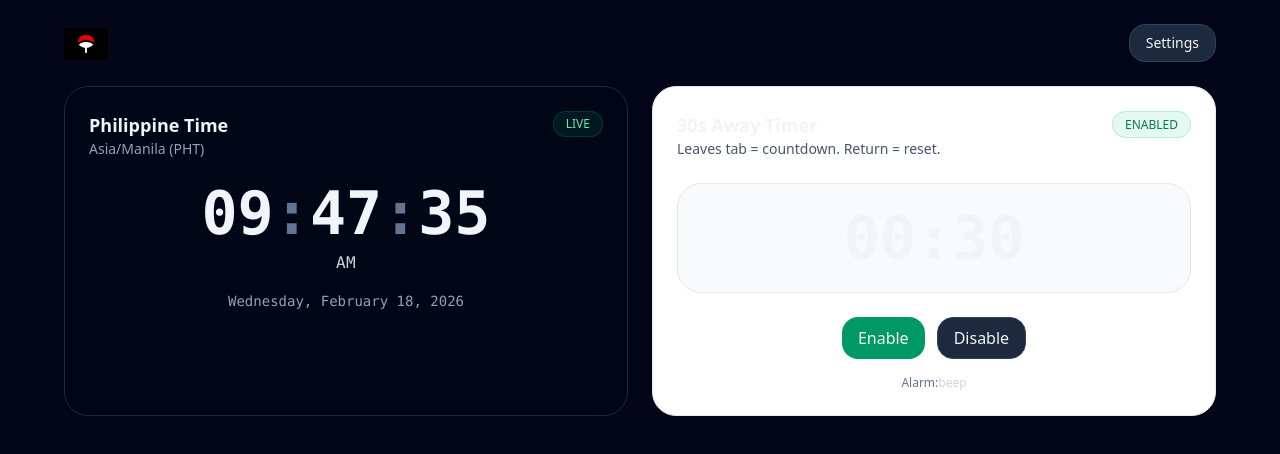
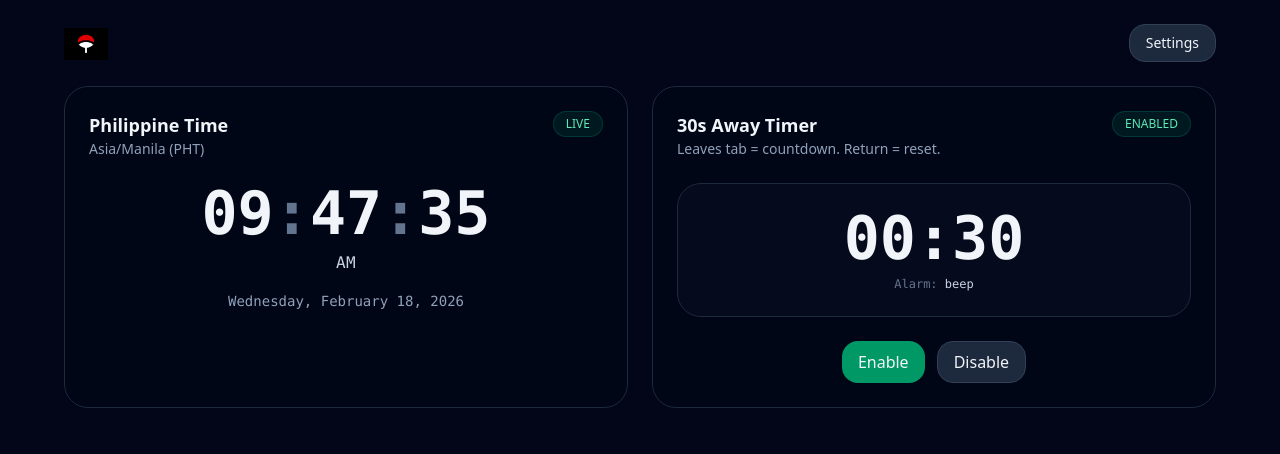
Before and after one commit to arceeluceno13/projectclock, a React (Vite) app: page / in a window 1280 px wide. Shown: the top 454 px of the page. Built offline with nearby package versions, Linux system fonts and the light colour scheme.

Commit message:
Refactor AwayTimer30s component for improved readability and styling

```diff
--- a/src/components/AwayTimer30s.tsx
+++ b/src/components/AwayTimer30s.tsx
@@ -12,7 +12,10 @@ type AwayTimer30sProps = {
   alarmSound: AlarmSound;
 };
 
-export default function AwayTimer30s({ alarmEnabled, alarmSound }: AwayTimer30sProps) {
+export default function AwayTimer30s({
+  alarmEnabled,
+  alarmSound,
+}: AwayTimer30sProps) {
   const [enabled, setEnabled] = useState<boolean>(true);
   const [remainingMs, setRemainingMs] = useState<number>(DEFAULT_MS);
   const [away, setAway] = useState<boolean>(false);
@@ -27,7 +30,8 @@ export default function AwayTimer30s({ alarmEnabled, alarmSound }: AwayTimer30sP
     return { mm: Math.floor(totalSec / 60), ss: totalSec % 60, totalSec };
   }, [remainingMs]);
 
-  const isWarning = enabled && away && remaining.totalSec > 0 && remaining.totalSec <= WARNING_SECONDS;
+  const isWarning =
+    enabled && away && remaining.totalSec > 0 && remaining.totalSec <= WARNING_SECONDS;
 
   // Detect away (mouse leave OR tab hidden)
   useEffect(() => {
@@ -37,11 +41,13 @@ export default function AwayTimer30s({ alarmEnabled, alarmSound }: AwayTimer30sP
       if ((e as any).relatedTarget === null) setAway(true);
     };
 
-    const onVisibility = (): void => setAway(document.visibilityState !== "visible");
+    const onVisibility = (): void =>
+      setAway(document.visibilityState !== "visible");
 
     document.addEventListener("mouseover", onMouseOver);
     document.addEventListener("mouseout", onMouseOut);
     document.addEventListener("visibilitychange", onVisibility);
+
     onVisibility();
 
     return () => {
@@ -51,7 +57,7 @@ export default function AwayTimer30s({ alarmEnabled, alarmSound }: AwayTimer30sP
     };
   }, []);
 
-  // Reset when user comes back
+  // Reset when user returns
   useEffect(() => {
     if (!away) {
       setRemainingMs(DEFAULT_MS);
@@ -60,7 +66,7 @@ export default function AwayTimer30s({ alarmEnabled, alarmSound }: AwayTimer30sP
     }
   }, [away]);
 
-  // Reset if timer disabled
+  // Reset if disabled
   useEffect(() => {
     if (!enabled) {
       setRemainingMs(DEFAULT_MS);
@@ -100,10 +106,9 @@ export default function AwayTimer30s({ alarmEnabled, alarmSound }: AwayTimer30sP
     };
   }, [enabled, away, remainingMs, finished]);
 
-  // Warning ticks
+  // 3-sec warning
   useEffect(() => {
-    if (!isWarning) return;
-    if (!alarmEnabled) return;
+    if (!isWarning || !alarmEnabled) return;
 
     if (lastWarnedSecond.current !== remaining.totalSec) {
       lastWarnedSecond.current = remaining.totalSec;
@@ -111,7 +116,7 @@ export default function AwayTimer30s({ alarmEnabled, alarmSound }: AwayTimer30sP
     }
   }, [isWarning, remaining.totalSec, alarmEnabled, alarmSound]);
 
-  // Final alarm at 0
+  // Final alarm
   useEffect(() => {
     if (enabled && away && remaining.totalSec === 0 && !finished) {
       setFinished(true);
@@ -120,26 +125,25 @@ export default function AwayTimer30s({ alarmEnabled, alarmSound }: AwayTimer30sP
   }, [enabled, away, remaining.totalSec, finished, alarmEnabled, alarmSound]);
 
   return (
-    <div className="rounded-3xl border border-slate-200 bg-white p-6 dark:border-slate-800 dark:bg-slate-950/40">
+    <div className="rounded-3xl border border-slate-800 bg-slate-950/40 p-6">
       <div className="flex items-start justify-between gap-4">
         <div>
           <h2 className="text-lg font-semibold">30s Away Timer</h2>
-          <p className="text-slate-600 dark:text-slate-400 text-sm">
+          <p className="text-slate-400 text-sm">
             Leaves tab = countdown. Return = reset.
           </p>
         </div>
-        <div className="items-center">
+
         <span
           className={[
             "text-xs px-3 py-1 rounded-full border",
             enabled
-                ? "bg-emerald-500/10 text-emerald-700 border-emerald-500/20 dark:text-emerald-300"
-                : "bg-slate-500/10 text-slate-700 border-slate-500/20 dark:text-slate-300",
+              ? "bg-emerald-500/10 text-emerald-300 border-emerald-500/20"
+              : "bg-slate-500/10 text-slate-300 border-slate-500/20",
           ].join(" ")}
         >
           {enabled ? "ENABLED" : "DISABLED"}
         </span>
-        </div>
       </div>
 
       <div
@@ -147,18 +151,38 @@ export default function AwayTimer30s({ alarmEnabled, alarmSound }: AwayTimer30sP
           "mt-6 rounded-3xl border p-6 text-center font-mono transition-all duration-200",
           isWarning
             ? "border-red-500 bg-red-500/10 animate-pulse"
-            : "border-slate-200 bg-slate-50 dark:border-slate-800 dark:bg-slate-900/30",
+            : "border-slate-800 bg-slate-900/30",
         ].join(" ")}
       >
-        <div className={["text-5xl sm:text-6xl font-bold tabular-nums", isWarning ? "text-red-500" : ""].join(" ")}>
+        <div
+          className={[
+            "text-5xl sm:text-6xl font-bold tabular-nums",
+            isWarning ? "text-red-400" : "text-slate-100",
+          ].join(" ")}
+        >
           {pad2(remaining.mm)}:{pad2(remaining.ss)}
         </div>
 
-        {isWarning && <div className="mt-3 text-red-500 font-semibold">⚠ {remaining.totalSec} seconds left!</div>}
-        {finished && away && enabled && <div className="mt-4 text-rose-500 font-semibold">⏰ Time’s up!</div>}
+        <div className="mt-2 text-xs text-slate-500">
+          Alarm:{" "}
+          <span className="text-slate-300">
+            {alarmEnabled ? alarmSound : "OFF"}
+          </span>
         </div>
 
-      {/* ✅ Buttons stay here */}
+        {isWarning && (
+          <div className="mt-3 text-red-400 font-semibold">
+            ⚠ {remaining.totalSec} seconds left!
+          </div>
+        )}
+
+        {finished && away && enabled && (
+          <div className="mt-4 text-rose-400 font-semibold">
+            ⏰ Time’s up!
+          </div>
+        )}
+      </div>
+
       <div className="mt-6 flex gap-3 justify-center">
         <button
           onClick={() => setEnabled(true)}
@@ -174,10 +198,6 @@ export default function AwayTimer30s({ alarmEnabled, alarmSound }: AwayTimer30sP
           Disable
         </button>
       </div>
-
-      <div className="flex mt-4 text-xs text-slate-500 justify-center">
-        Alarm: <span className="text-slate-300">{alarmEnabled ? alarmSound : "OFF"}</span>
-      </div>
     </div>
   );
 }
```
Lines whose indentation alone changed are shown as unchanged.
